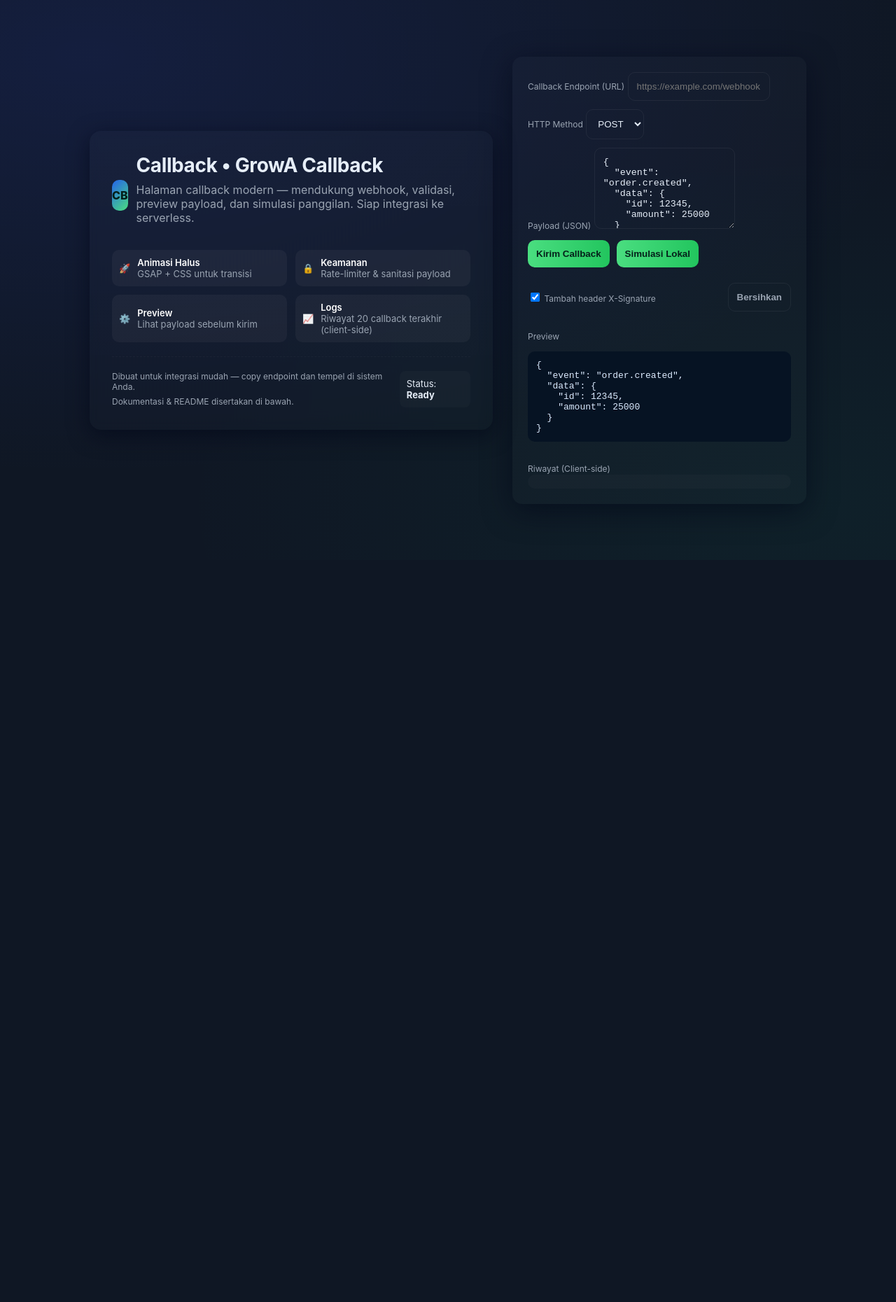
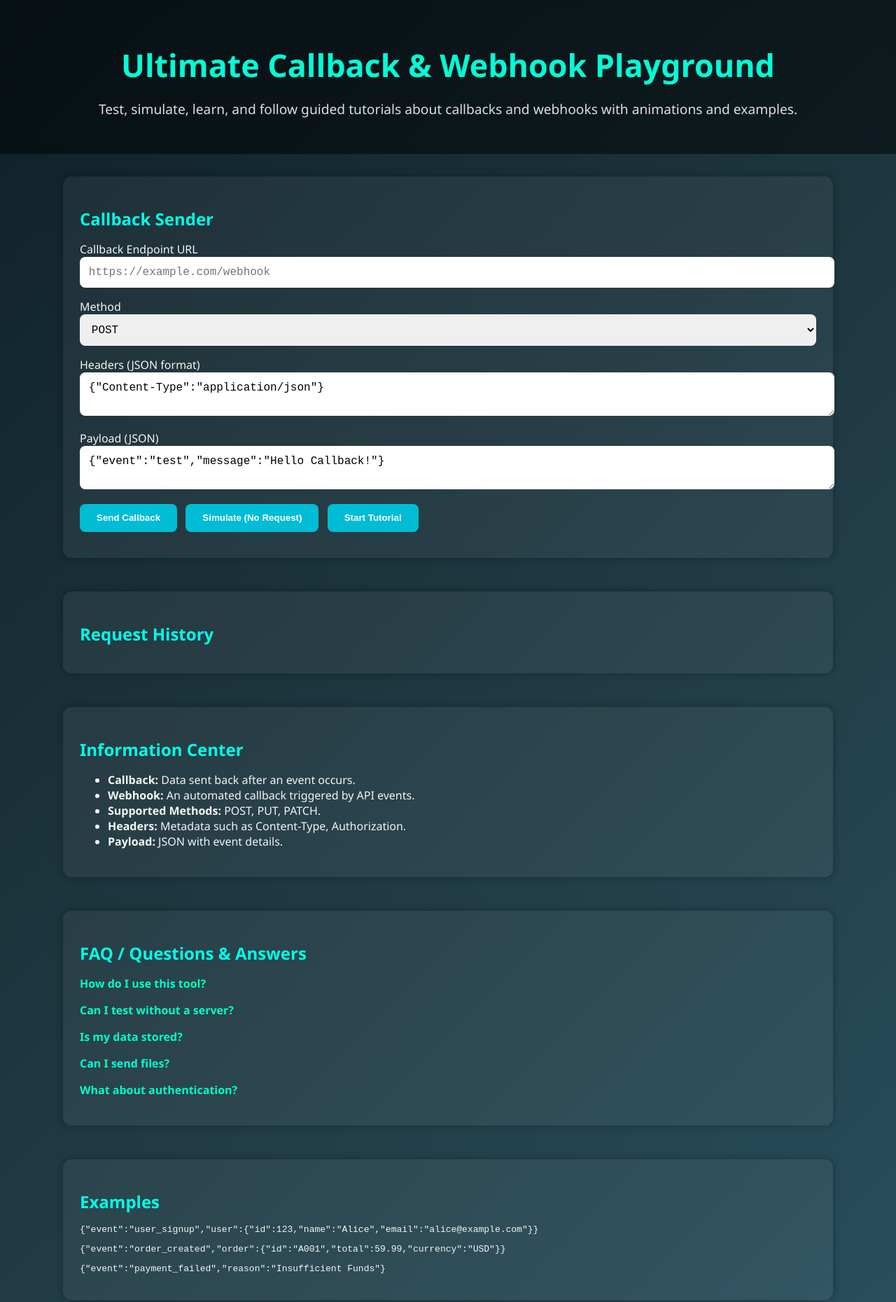
Before and after one commit to Alifwag/callback, a plain HTML site: page index.html in a window 1280 px wide. Shown: the top 1860 px of the page at 70% size. Before the commit the page ends 800 px from the top, so only its background shows below. Drawn offline with nearby package versions, Linux system fonts and the light colour scheme.

Commit message:
Update index.html

```diff
--- a/index.html
+++ b/index.html
@@ -1,254 +1,260 @@
-<!doctype html>
-<html lang="id">
+<!DOCTYPE html><html lang="en">
 <head>
-  <meta charset="utf-8" />
-  <meta name="viewport" content="width=device-width,initial-scale=1" />
-  <title>Callback • GrowA Callback</title>
-  <meta name="description" content="Callback page modern dengan animasi, validasi, dan integrasi webhook." />
-  <!-- GSAP (untuk animasi halus) -->
-  <script src="https://cdnjs.cloudflare.com/ajax/libs/gsap/3.12.2/gsap.min.js" defer></script>
+  <meta charset="UTF-8" />
+  <meta name="viewport" content="width=device-width, initial-scale=1.0" />
+  <title>Ultimate Callback & Webhook Playground</title>
   <style>
-    :root{--bg:#0f1724;--card:#0b1220;--accent:#4ade80;--muted:#9aa4b2;--glass:rgba(255,255,255,0.04)}
-    *{box-sizing:border-box}
-    html,body{height:100%}
-    body{
-      margin:0;font-family:Inter,ui-sans-serif,system-ui,-apple-system,"Segoe UI",Roboto,"Helvetica Neue",Arial;
-      background: radial-gradient(1200px 600px at 10% 10%, rgba(58,83,255,0.12), transparent),
-                  radial-gradient(900px 500px at 90% 90%, rgba(16,185,129,0.06), transparent), var(--bg);
-      color:#e6eef8; -webkit-font-smoothing:antialiased;
-      -moz-osx-font-smoothing:grayscale; display:flex; align-items:center; justify-content:center; padding:48px;
+    body {
+      margin: 0;
+      font-family: 'Segoe UI', Tahoma, Geneva, Verdana, sans-serif;
+      background: linear-gradient(135deg, #0f2027, #203a43, #2c5364);
+      color: #f4f4f4;
+      overflow-x: hidden;
     }
-    .container{width:100%;max-width:1024px;display:grid;grid-template-columns:1fr 420px;gap:28px;align-items:center}
-
-    /* Card kiri - info */
-    .hero{background:linear-gradient(180deg, rgba(255,255,255,0.02), rgba(255,255,255,0.01));
-      border-radius:16px;padding:32px;box-shadow:0 8px 30px rgba(2,6,23,0.6);backdrop-filter:blur(6px)}
-    h1{margin:0 0 8px;font-size:28px;letter-spacing:-0.4px}
-    p.lead{margin:0 0 18px;color:var(--muted)}
-    .features{display:grid;grid-template-columns:repeat(2,1fr);gap:12px;margin-top:18px}
-    .f{background:var(--glass);padding:10px;border-radius:10px;font-size:13px;color:var(--muted);display:flex;gap:10px;align-items:center}
-    .f b{color:#fff;font-weight:600}
-
-    /* Card kanan - form */
-    .card{background:linear-gradient(180deg, rgba(255,255,255,0.017), rgba(255,255,255,0.01));padding:22px;border-radius:14px;box-shadow:0 10px 40px rgba(2,6,23,0.6)}
-    form{display:flex;flex-direction:column;gap:12px}
-    label{font-size:12px;color:var(--muted)}
-    input, textarea, select{background:transparent;border:1px solid rgba(255,255,255,0.06);padding:12px;border-radius:10px;color:inherit;outline:none}
-    input:focus, textarea:focus, select:focus{border-color:rgba(74,222,128,0.9);box-shadow:0 4px 18px rgba(74,222,128,0.06)}
-    .row{display:flex;gap:10px}
-    .btn{background:linear-gradient(90deg,var(--accent),#22c55e);border:none;padding:12px;border-radius:10px;color:#04201a;font-weight:700;cursor:pointer}
-    .btn[disabled]{opacity:0.5;cursor:not-allowed}
-
-    .note{font-size:12px;color:var(--muted)}
-    .status{font-size:13px;padding:10px;border-radius:8px;background:rgba(255,255,255,0.02)}
-    .toast{position:fixed;left:50%;transform:translateX(-50%);bottom:28px;padding:10px 16px;border-radius:10px;background:#0b1220;border:1px solid rgba(255,255,255,0.04);box-shadow:0 6px 24px rgba(0,0,0,0.6);color:#e6eef8}
-
-    /* Success illustration */
-    .illus{display:flex;align-items:center;gap:12px}
-    .logo{width:44px;height:44px;border-radius:10px;background:linear-gradient(135deg,#2563eb,#4ade80);display:flex;align-items:center;justify-content:center;font-weight:800;color:#04201a}
-
-    @media (max-width:920px){.container{grid-template-columns:1fr; padding:8px} .card{order:2}}
+    header {
+      padding: 2rem;
+      text-align: center;
+      background: rgba(0,0,0,0.5);
+      backdrop-filter: blur(8px);
+    }
+    header h1 {
+      font-size: 2.8rem;
+      margin-bottom: .5rem;
+      color: #00ffd5;
+    }
+    header p {
+      color: #ddd;
+      font-size: 1.2rem;
+    }
+    main {
+      padding: 2rem;
+      max-width: 1100px;
+      margin: auto;
+    }
+    section {
+      margin-bottom: 3rem;
+      padding: 1.5rem;
+      background: rgba(255,255,255,0.05);
+      border-radius: 12px;
+      box-shadow: 0 0 12px rgba(0,0,0,0.3);
+      transition: transform .3s ease;
+    }
+    section:hover { transform: translateY(-4px); }
+    h2 { color: #00ffe7; margin-bottom: 1rem; }
+    textarea, input, select {
+      width: 100%;
+      padding: .8rem;
+      margin-bottom: 1rem;
+      border-radius: 8px;
+      border: none;
+      outline: none;
+      font-size: 1rem;
+      font-family: monospace;
+    }
+    button {
+      padding: .8rem 1.5rem;
+      border: none;
+      border-radius: 8px;
+      background: #00bcd4;
+      color: white;
+      font-weight: bold;
+      cursor: pointer;
+      transition: background .3s, transform .2s;
+      margin-right: .5rem;
+    }
+    button:hover { background: #0097a7; transform: scale(1.05); }
+    .history-item {
+      background: rgba(255,255,255,0.07);
+      padding: 1rem;
+      border-radius: 8px;
+      margin-bottom: .8rem;
+      font-size: .9rem;
+    }
+    .faq {
+      margin-top: 2rem;
+    }
+    .faq-item {
+      margin-bottom: 1rem;
+      cursor: pointer;
+    }
+    .faq-question {
+      font-weight: bold;
+      color: #00ffc8;
+    }
+    .faq-answer {
+      display: none;
+      margin-top: .4rem;
+      color: #ddd;
+    }
+    .tutorial-step {
+      display: none;
+      background: rgba(0,0,0,0.7);
+      padding: 1rem;
+      border-radius: 8px;
+      margin-top: 1rem;
+    }
+    footer {
+      text-align: center;
+      padding: 2rem;
+      font-size: .9rem;
+      background: rgba(0,0,0,0.3);
+      color: #aaa;
+    }
   </style>
 </head>
 <body>
-  <div class="container">
-    <div class="hero" id="hero">
-      <div class="illus">
-        <div class="logo">CB</div>
-        <div>
-          <h1>Callback • GrowA Callback</h1>
-          <p class="lead">Halaman callback modern — mendukung webhook, validasi, preview payload, dan simulasi panggilan. Siap integrasi ke serverless.</p>
-        </div>
-      </div>
+  <header>
+    <h1>Ultimate Callback & Webhook Playground</h1>
+    <p>Test, simulate, learn, and follow guided tutorials about callbacks and webhooks with animations and examples.</p>
+  </header>
+  <main>
+    <section>
+      <h2>Callback Sender</h2>
+      <label>Callback Endpoint URL</label>
+      <input id="endpoint" type="url" placeholder="https://example.com/webhook" />
+      <label>Method</label>
+      <select id="method">
+        <option>POST</option>
+        <option>PUT</option>
+        <option>PATCH</option>
+      </select>
+      <label>Headers (JSON format)</label>
+      <textarea id="headers">{"Content-Type":"application/json"}</textarea>
+      <label>Payload (JSON)</label>
+      <textarea id="payload">{"event":"test","message":"Hello Callback!"}</textarea>
+      <button onclick="sendCallback()">Send Callback</button>
+      <button onclick="simulateCallback()">Simulate (No Request)</button>
+      <button onclick="startTutorial()">Start Tutorial</button>
+      <pre id="response"></pre>
+    </section><section>
+  <h2>Request History</h2>
+  <div id="history"></div>
+</section>
 
-      <div class="features" aria-hidden>
-        <div class="f"><span>🚀</span><div><b>Animasi Halus</b><div>GSAP + CSS untuk transisi</div></div></div>
-        <div class="f"><span>🔒</span><div><b>Keamanan</b><div>Rate-limiter & sanitasi payload</div></div></div>
-        <div class="f"><span>⚙️</span><div><b>Preview</b><div>Lihat payload sebelum kirim</div></div></div>
-        <div class="f"><span>📈</span><div><b>Logs</b><div>Riwayat 20 callback terakhir (client-side)</div></div></div>
-      </div>
+<section>
+  <h2>Information Center</h2>
+  <ul>
+    <li><b>Callback:</b> Data sent back after an event occurs.</li>
+    <li><b>Webhook:</b> An automated callback triggered by API events.</li>
+    <li><b>Supported Methods:</b> POST, PUT, PATCH.</li>
+    <li><b>Headers:</b> Metadata such as Content-Type, Authorization.</li>
+    <li><b>Payload:</b> JSON with event details.</li>
+  </ul>
+</section>
 
-      <hr style="margin:20px 0;border:0;border-top:1px dashed rgba(255,255,255,0.03)" />
+<section class="faq">
+  <h2>FAQ / Questions & Answers</h2>
+  <div class="faq-item">
+    <div class="faq-question">How do I use this tool?</div>
+    <div class="faq-answer">Fill in endpoint, method, headers, and payload. Click send. Check response below.</div>
+  </div>
+  <div class="faq-item">
+    <div class="faq-question">Can I test without a server?</div>
+    <div class="faq-answer">Yes. Use the simulate button to preview payload without sending any request.</div>
+  </div>
+  <div class="faq-item">
+    <div class="faq-question">Is my data stored?</div>
+    <div class="faq-answer">Only locally in your browser’s localStorage, not on any external server.</div>
+  </div>
+  <div class="faq-item">
+    <div class="faq-question">Can I send files?</div>
+    <div class="faq-answer">This demo focuses on JSON payloads. For files, use multipart/form-data and adjust code accordingly.</div>
+  </div>
+  <div class="faq-item">
+    <div class="faq-question">What about authentication?</div>
+    <div class="faq-answer">Add headers like Authorization: Bearer &lt;token&gt; in the headers section.</div>
+  </div>
+</section>
 
-      <div style="display:flex;gap:12px;align-items:center;justify-content:space-between">
-        <div>
-          <div class="note">Dibuat untuk integrasi mudah — copy endpoint dan tempel di sistem Anda.</div>
-          <div class="note" style="margin-top:6px">Dokumentasi & README disertakan di bawah.</div>
-        </div>
-        <div class="status" id="status">Status: <strong id="statusText">Ready</strong></div>
-      </div>
-    </div>
+<section>
+  <h2>Examples</h2>
+  <pre>{"event":"user_signup","user":{"id":123,"name":"Alice","email":"alice@example.com"}}</pre>
+  <pre>{"event":"order_created","order":{"id":"A001","total":59.99,"currency":"USD"}}</pre>
+  <pre>{"event":"payment_failed","reason":"Insufficient Funds"}</pre>
+</section>
 
-    <div class="card" id="card">
-      <form id="cbForm" autocomplete="off">
-        <div>
-          <label for="endpoint">Callback Endpoint (URL)</label>
-          <input id="endpoint" type="url" placeholder="https://example.com/webhook" required />
-        </div>
+<section id="tutorial-section">
+  <h2>Interactive Tutorial</h2>
+  <div id="tutorial-step1" class="tutorial-step">Step 1: Enter your endpoint URL in the input box.</div>
+  <div id="tutorial-step2" class="tutorial-step">Step 2: Choose HTTP method (POST is most common).</div>
+  <div id="tutorial-step3" class="tutorial-step">Step 3: Edit headers if needed (JSON format).</div>
+  <div id="tutorial-step4" class="tutorial-step">Step 4: Edit payload (JSON) or leave default.</div>
+  <div id="tutorial-step5" class="tutorial-step">Step 5: Click “Send Callback” to send. Observe response.</div>
+  <div id="tutorial-step6" class="tutorial-step">Step 6: Check the history section to review what you sent.</div>
+  <div id="tutorial-step7" class="tutorial-step">Tutorial finished! You can restart anytime.</div>
+  <button onclick="nextTutorial()">Next Step</button>
+</section>
 
-        <div>
-          <label for="method">HTTP Method</label>
-          <select id="method" required>
-            <option value="POST">POST</option>
-            <option value="PUT">PUT</option>
-          </select>
-        </div>
-
-        <div>
-          <label for="payload">Payload (JSON)</label>
-          <textarea id="payload" rows="6" placeholder='{"event":"order.created","data":{}}'></textarea>
-        </div>
-
-        <div class="row">
-          <button class="btn" id="sendBtn" type="submit">Kirim Callback</button>
-          <button class="btn" id="simulateBtn" type="button">Simulasi Lokal</button>
-        </div>
-
-        <div style="display:flex;gap:8px;margin-top:10px;align-items:center">
-          <label style="margin:0"><input id="autoHeaders" type="checkbox" checked /> Tambah header X-Signature</label>
-          <div style="flex:1"></div>
-          <button type="button" id="clearBtn" class="btn" style="background:transparent;border:1px solid rgba(255,255,255,0.06);color:var(--muted)">Bersihkan</button>
-        </div>
-
-        <div style="margin-top:12px">
-          <label>Preview</label>
-          <pre id="preview" style="max-height:180px;overflow:auto;padding:12px;border-radius:10px;background:#061323;font-size:13px;color:#dbeafe"></pre>
-        </div>
-
-      </form>
-
-      <div style="margin-top:14px">
-        <label>Riwayat (Client-side)</label>
-        <div id="history" style="max-height:160px;overflow:auto;padding:10px;border-radius:10px;background:rgba(255,255,255,0.02)"></div>
-      </div>
-    </div>
-  </div>
-
-  <div id="toast" class="toast" style="display:none">Terkirim!</div>
-
+  </main>
+  <footer>
+    <p>Ultimate Callback Playground — Interactive guide, examples, and learning hub. No external data stored.</p>
+  </footer>
   <script>
-    // --- Helper kecil
-    const $ = (id)=>document.getElementById(id);
-    const endpoint = $('endpoint');
-    const payload = $('payload');
-    const method = $('method');
-    const preview = $('preview');
-    const sendBtn = $('sendBtn');
-    const simulateBtn = $('simulateBtn');
-    const historyEl = $('history');
-    const statusText = $('statusText');
-    const autoHeaders = $('autoHeaders');
-
-    // inisialisasi contoh payload
-    payload.value = JSON.stringify({event:'order.created',data:{id:12345,amount:25000}},null,2);
-    preview.textContent = payload.value;
-
-    // preview live
-    payload.addEventListener('input', ()=>{
-      let v = payload.value.trim();
-      try{ const parsed = JSON.parse(v); preview.textContent = JSON.stringify(parsed,null,2)}catch(e){preview.textContent = v}
-    })
-
-    // simpan riwayat ke localStorage
-    function pushHistory(item){
-      const arr = JSON.parse(localStorage.getItem('cb_history_v1')||'[]');
-      arr.unshift(item);
-      if(arr.length>20) arr.pop();
-      localStorage.setItem('cb_history_v1',JSON.stringify(arr));
-      renderHistory();
+    let tutorialStep=0;
+    function sendCallback(){
+      const endpoint=document.getElementById('endpoint').value;
+      const method=document.getElementById('method').value;
+      let headers={};
+      try{headers=JSON.parse(document.getElementById('headers').value);}catch(e){alert('Invalid headers JSON');return;}
+      let payload={};
+      try{payload=JSON.parse(document.getElementById('payload').value);}catch(e){alert('Invalid payload JSON');return;}
+      fetch(endpoint,{method:method,headers:headers,body:JSON.stringify(payload)})
+      .then(res=>res.text())
+      .then(txt=>{
+        document.getElementById('response').textContent='Response: '+txt;
+        addHistory(method,endpoint,headers,payload,txt);
+      }).catch(err=>{
+        document.getElementById('response').textContent='Error: '+err;
+      });
     }
-    function renderHistory(){
-      const arr = JSON.parse(localStorage.getItem('cb_history_v1')||'[]');
-      historyEl.innerHTML = arr.map(h=>`<div style="padding:8px;border-bottom:1px dashed rgba(255,255,255,0.02)"><b>${h.url}</b><div style="font-size:12px;color:var(--muted)">${h.method} • ${new Date(h.at).toLocaleString()}</div></div>`).join('')
+    function simulateCallback(){
+      const method=document.getElementById('method').value;
+      const endpoint=document.getElementById('endpoint').value;
+      let headers={},payload={};
+      try{headers=JSON.parse(document.getElementById('headers').value);}catch(e){}
+      try{payload=JSON.parse(document.getElementById('payload').value);}catch(e){}
+      const result={status:'simulated',method,endpoint,headers,payload};
+      document.getElementById('response').textContent=JSON.stringify(result,null,2);
+      addHistory(method,endpoint,headers,payload,'SIMULATION');
     }
-    renderHistory();
-
-    // validasi sederhana & sanitasi
-    function safeJSON(text){
-      try{ return JSON.parse(text)}catch(e){return null}
+    function addHistory(method,endpoint,headers,payload,response){
+      const div=document.createElement('div');
+      div.className='history-item';
+      div.textContent=`${new Date().toLocaleTimeString()} | ${method} ${endpoint} | Payload: ${JSON.stringify(payload)} | Response: ${response}`;
+      document.getElementById('history').prepend(div);
+      let arr=JSON.parse(localStorage.getItem('callbackHistory')||'[]');
+      arr.unshift({time:Date.now(),method,endpoint,headers,payload,response});
+      arr=arr.slice(0,20);
+      localStorage.setItem('callbackHistory',JSON.stringify(arr));
     }
-
-    // show toast
-    function toast(msg='Terkirim!'){
-      const t = $('toast'); t.textContent = msg; t.style.display = 'block';
-      gsap.fromTo(t,{y:40,opacity:0},{y:0,opacity:1,duration:0.4});
-      setTimeout(()=>gsap.to(t,{opacity:0,y:30,duration:0.4,onComplete:()=>t.style.display='none'}),2000);
+    function loadHistory(){
+      let arr=JSON.parse(localStorage.getItem('callbackHistory')||'[]');
+      arr.forEach(h=>{
+        const div=document.createElement('div');
+        div.className='history-item';
+        div.textContent=`${new Date(h.time).toLocaleTimeString()} | ${h.method} ${h.endpoint} | Payload: ${JSON.stringify(h.payload)} | Response: ${h.response}`;
+        document.getElementById('history').appendChild(div);
+      });
     }
-
-    // animasi awal menggunakan GSAP
-    gsap.from('#hero',{opacity:0,y:16,duration:0.6,stagger:0.08});
-    gsap.from('#card',{opacity:0,y:20,duration:0.6,delay:0.12});
-
-    // kirim callback
-    async function sendCallback(toUrl, methodType, body, extraHeaders={}){
-      statusText.textContent = 'Sending...';
-      try{
-        // tambahkan header signature kecil jika diminta
-        const headers = { 'Content-Type':'application/json', ...extraHeaders };
-        const res = await fetch(toUrl, {method:methodType, headers, body:JSON.stringify(body), mode:'cors'});
-        const text = await res.text();
-        const ok = res.ok;
-        pushHistory({url:toUrl,method:methodType,at:Date.now(),ok});
-        statusText.textContent = ok?('200 OK'):(res.status+' '+res.statusText);
-        toast(ok? 'Callback berhasil' : 'Callback gagal (cek console)');
-        console.log('response text',text);
-        return {ok,resText:text,status:res.status}
-      }catch(err){
-        console.error(err);
-        statusText.textContent = 'Network Error';
-        toast('Gagal: Network Error');
-        pushHistory({url:toUrl,method:methodType,at:Date.now(),ok:false});
-        return {ok:false,error:err}
-      }
+    function startTutorial(){
+      tutorialStep=0;
+      document.querySelectorAll('.tutorial-step').forEach(s=>s.style.display='none');
+      document.getElementById('tutorial-step1').style.display='block';
     }
-
-    // event submit form
-    $('cbForm').addEventListener('submit', async (e)=>{
-      e.preventDefault();
-      const url = endpoint.value.trim();
-      if(!url){ alert('Masukkan endpoint URL'); endpoint.focus(); return }
-      const body = safeJSON(payload.value) || payload.value;
-      // rate-limit client-side sederhana: disable tombol 2 detik
-      sendBtn.disabled = true; setTimeout(()=>sendBtn.disabled=false,2000);
-
-      // headers
-      const headers = {};
-      if(autoHeaders.checked){
-        // contoh signature sederhana (tidak produksi!)
-        const sig = btoa(JSON.stringify({ts:Date.now(),nonce:Math.random().toString(36).slice(2,10)}));
-        headers['X-Signature'] = sig;
-      }
-
-      // show animasi kirim
-      gsap.to(sendBtn,{scale:0.98,duration:0.06,yoyo:true,repeat:1});
-      const result = await sendCallback(url, method.value, body, headers);
-      // tampilkan response singkat di preview area jika ada
-      if(result && result.resText){
-        preview.textContent = typeof result.resText === 'string' ? result.resText : JSON.stringify(result.resText,null,2);
-      }
-    })
-
-    // simulasi lokal — tidak mengirim, hanya memperlihatkan bagaimana payload akan terlihat
-    simulateBtn.addEventListener('click', ()=>{
-      const body = safeJSON(payload.value) || payload.value;
-      const simulated = {url: endpoint.value || 'https://example.local/simulated', method:method.value, body};
-      pushHistory({url:simulated.url,method:simulated.method,at:Date.now(),ok:true});
-      preview.textContent = JSON.stringify(simulated,null,2);
-      toast('Simulasi siap — lihat preview');
-    })
-
-    // tombol clear
-    $('clearBtn').addEventListener('click', ()=>{ endpoint.value=''; payload.value=''; preview.textContent=''; statusText.textContent='Ready' })
-
-    // small accessibility: enter pada endpoint akan fokus ke payload
-    endpoint.addEventListener('keydown', (e)=>{ if(e.key === 'Enter'){ e.preventDefault(); payload.focus(); } })
-
-    // progressive enhancement: jika server menyediakan CORS dan menerima, maka kirim. Jika tidak (CORS blocked), user dapat gunakan server-proxy.
-
-    // safe note untuk developer: untuk produksi tambahkan:
-    // - HMAC signature server-side verification
-    // - Rate limiting dan replay protection di server
-    // - TLS (https) wajib
+    function nextTutorial(){
+      if(tutorialStep>=7){tutorialStep=0;}
+      document.querySelectorAll('.tutorial-step').forEach(s=>s.style.display='none');
+      tutorialStep++;
+      const step=document.getElementById('tutorial-step'+tutorialStep);
+      if(step) step.style.display='block';
+    }
+    loadHistory();
+    document.querySelectorAll('.faq-item').forEach(item=>{
+      item.addEventListener('click',()=>{
+        const ans=item.querySelector('.faq-answer');
+        ans.style.display=ans.style.display==='block'?'none':'block';
+      });
+    });
   </script>
 </body>
-  </html>
+</html>
```
